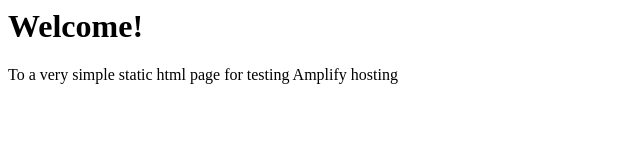
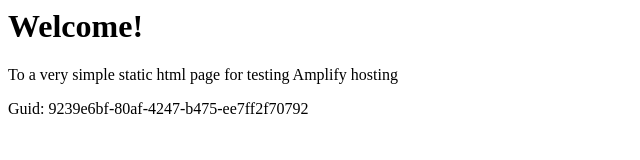
Before and after one commit to aws-aemilia-arn/Github-PR-Commit-Integration-Test-DoNotTouch-v1-preprod-eu-north-1, a website: page src/index.html in a window 1280 px wide. Shown: the whole page, without its empty margins (0-640 px from the left). Drawn offline with Linux system fonts and the light colour scheme.

Commit message:
commit from integ tests

```diff
--- a/src/index.html
+++ b/src/index.html
@@ -1,3 +1,5 @@
+
+
 <html lang="en">
 
 <head>
@@ -10,6 +12,6 @@
 <body>
     <h1>Welcome!</h1>
     <p>To a very simple static html page for testing Amplify hosting</p>
-</body>
+    <p>Guid: 9239e6bf-80af-4247-b475-ee7ff2f70792</p></body>
 
 </html>
```
